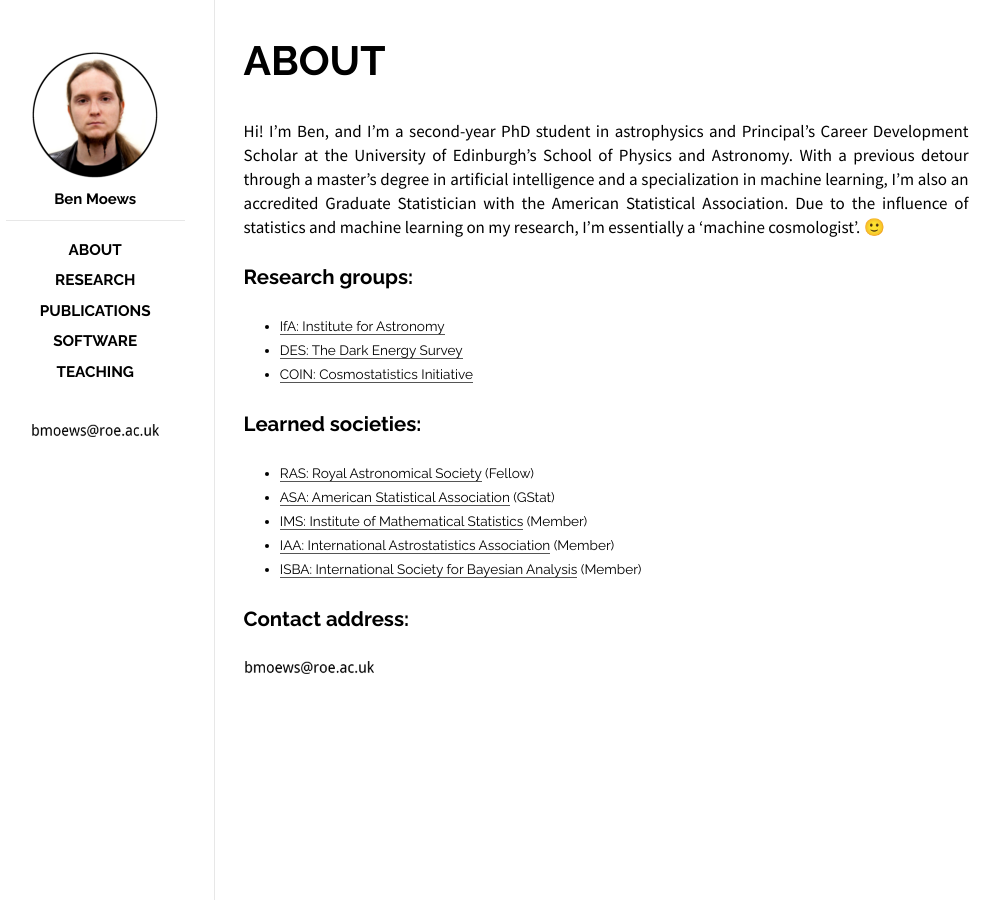
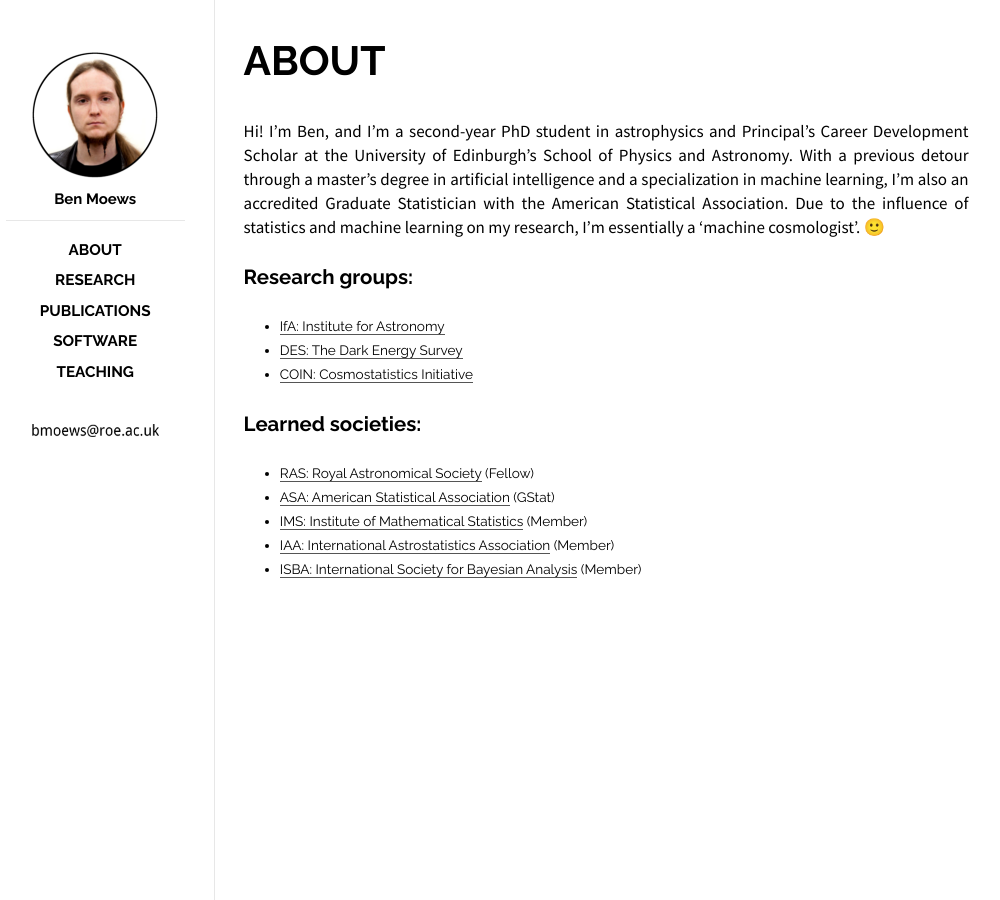
Before and after one commit to moews/moews.github.io, a Jekyll site: the page built from _posts/2017-03-27-about.md, in a window 1280 px wide. Shown: the whole page, without its empty margins (144-1144 px from the left). Built offline with Jekyll 4.4.1, drawn with Linux system fonts in a browser that asks for light colours.

Commit message:
Update 2017-03-27-about.md

```diff
--- a/_posts/2017-03-27-about.md
+++ b/_posts/2017-03-27-about.md
@@ -22,7 +22,3 @@ Hi! I'm Ben, and I'm a second-year PhD student in astrophysics and Principal's C
 * [IMS: Institute of Mathematical Statistics](http://www.imstat.org) (Member)
 * [IAA: International Astrostatistics Association](http://iaa.mi.oa-brera.inaf.it/IAA/home.html) (Member)
 * [ISBA: International Society for Bayesian Analysis](https://bayesian.org) (Member)
-
-## Contact address:
-
-<img src="/images/address.png" width="18%">
```
